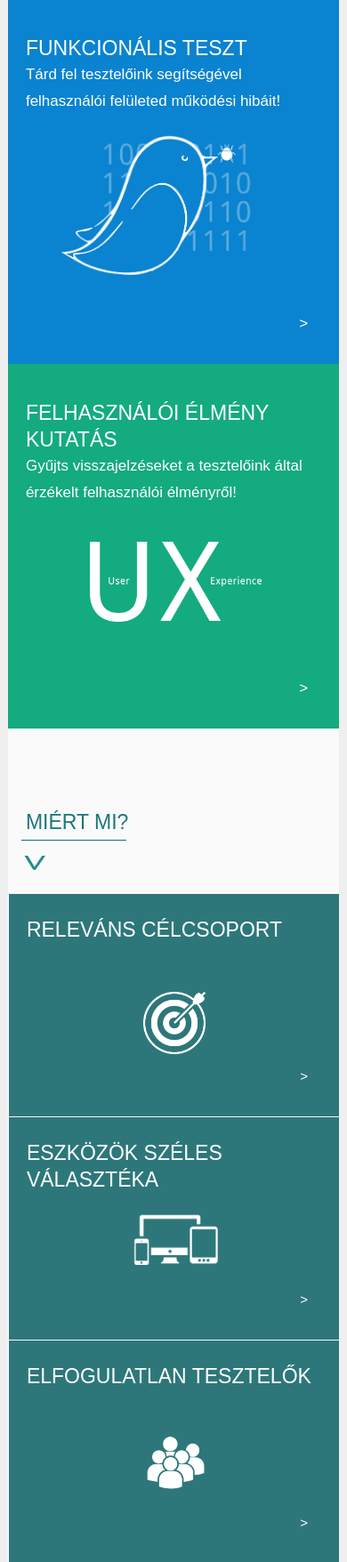
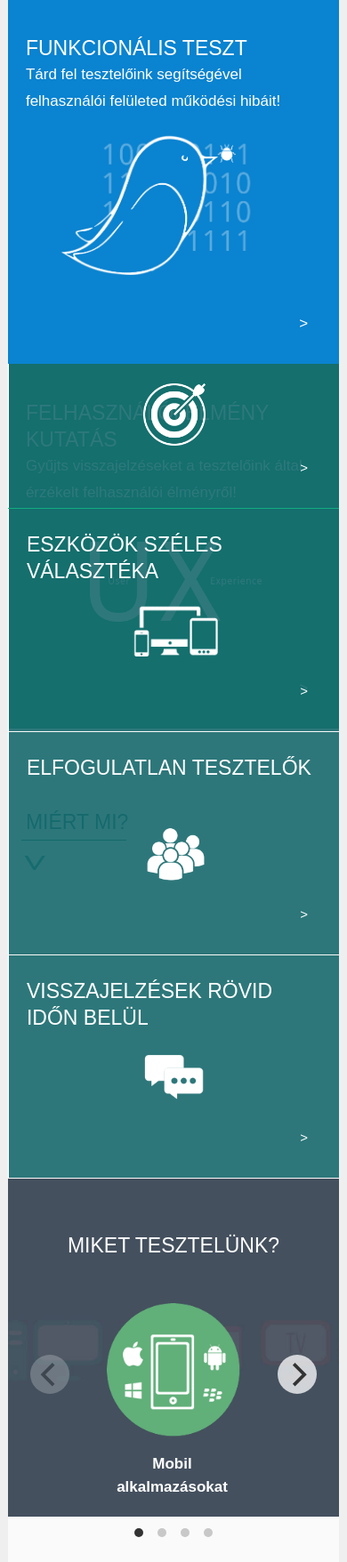
Before and after one commit to Testbirds-HU/TB, a PHP site: page /index.php in a window 390 px wide. Shown: the part 883-2639 px from the top of the page at 89% size. Run offline with PHP 8.4, Linux system fonts and the light colour scheme; style sheets or scripts are compiled from the project's sources; some libraries are stand-ins or nearby versions; some web fonts are replaced.

Commit message:
miermi height - fooldal

```diff
--- a/css/merge.css
+++ b/css/merge.css
@@ -767,7 +767,7 @@ sub {
     padding-top: 90px; } }
 @media (max-width: 767px) {
   .Elonyok .row .col-md-12 {
-    height: 1190px; } }
+    height: 60vhpx; } }
 /* ==========================================================================
  *MIKET section
  *========================================================================== */
--- a/sass/screen.sass
+++ b/sass/screen.sass
@@ -710,7 +710,7 @@ sub
 
 @media (max-width: 767px)
   .Elonyok .row .col-md-12
-    height: 1190px
+    height: 60vhpx
 /* ==========================================================================
  *MIKET section
  *==========================================================================
```
